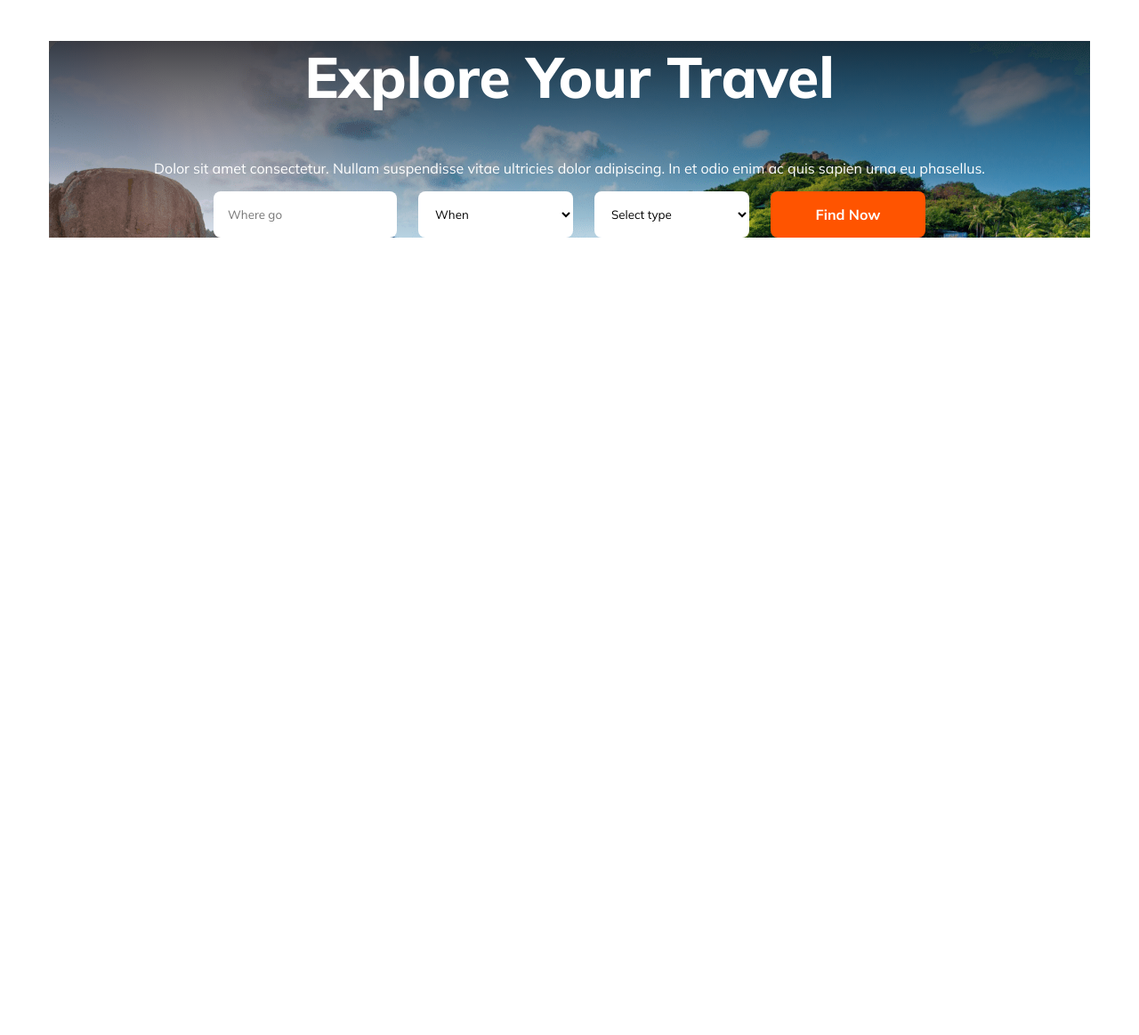
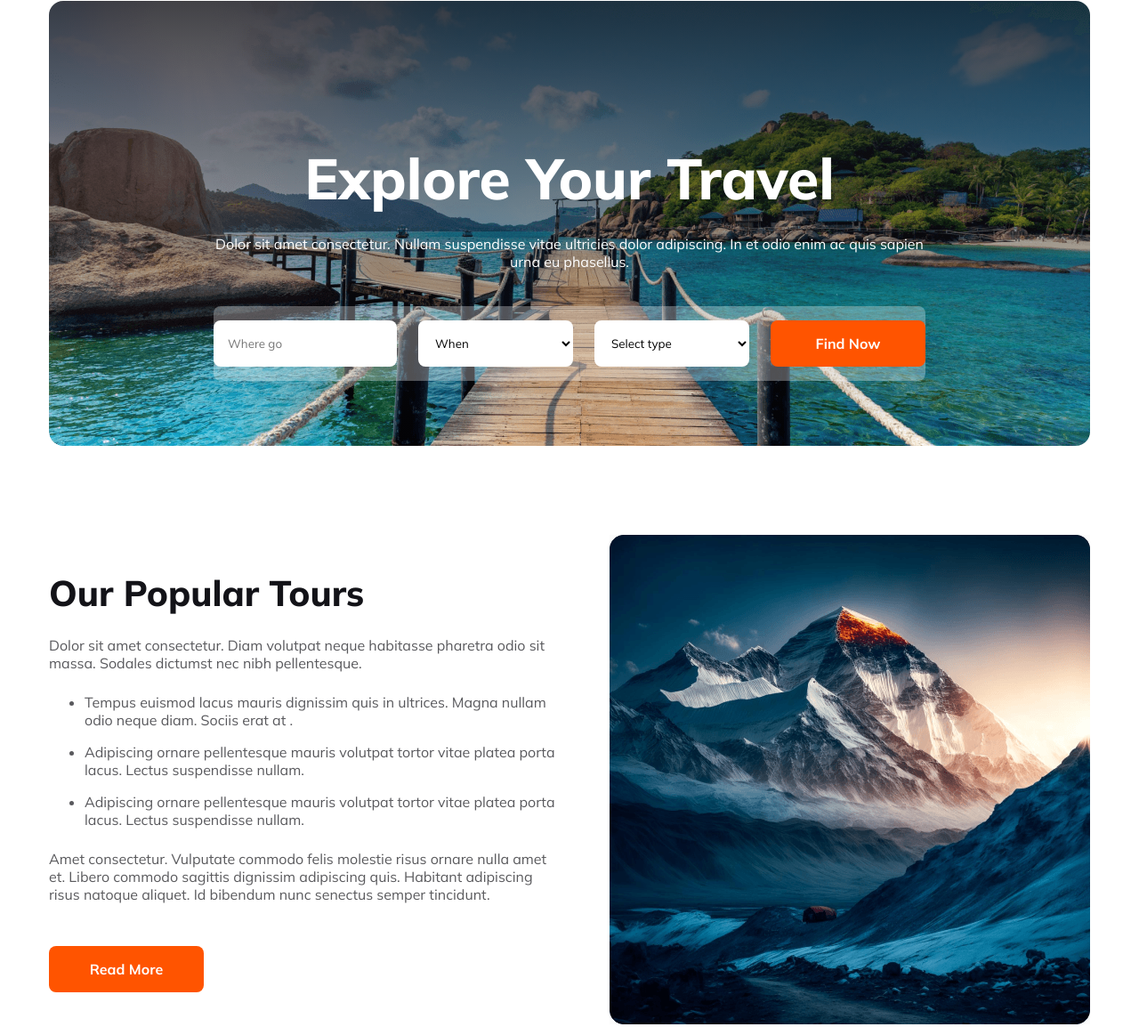
Before and after one commit to joymajumder23/second-assignment, a plain HTML site: page index.html in a window 1280 px wide. Shown: the part 7-1170 px from the top of the page at 89% size. Before the commit the page ends 800 px from the top, so only its background shows below. Drawn offline with Linux system fonts and the light colour scheme.

Commit message:
our popular tour section added

```diff
--- a/index.html
+++ b/index.html
@@ -10,12 +10,15 @@
 
 <body>
     <header>
+        <!-- banner section start here -->
         <section id="banner-section">
             <div class="banner">
                 <div class="banner-content">
                     <h1 class="banner-title">Explore Your Travel</h1>
-                    <p class="banner-des">Dolor sit amet consectetur. Nullam suspendisse vitae ultricies dolor adipiscing. In et odio enim ac quis sapien urna eu phasellus.</p>
+                    <p class="banner-des">Dolor sit amet consectetur. Nullam suspendisse vitae ultricies dolor
+                        adipiscing. In et odio enim ac quis sapien urna eu phasellus.</p>
                 </div>
+                <div class="banner-filter-bar">
                     <div class="banner-search-bar">
                         <div>
                             <input type="text" name="" id="input-banner" placeholder="Where go">
@@ -43,10 +46,35 @@
                         </div>
                     </div>
                 </div>
+            </div>
         </section>
     </header>
     <main>
-
+        <!-- Our popular tours start here -->
+        <section id="popular-tour-section">
+            <div class="popular-tour-content">
+                <h3 class="section-title">Our Popular Tours</h3>
+                <p class="popular-tour-des">
+                    Dolor sit amet consectetur. Diam volutpat neque habitasse pharetra odio sit massa. Sodales dictumst
+                    nec nibh pellentesque.
+                <ul>
+                    <li>Tempus euismod lacus mauris dignissim quis in ultrices. Magna nullam odio neque diam. Sociis
+                        erat at .</li>
+                    <li>Adipiscing ornare pellentesque mauris volutpat tortor vitae platea porta lacus. Lectus
+                        suspendisse nullam.</li>
+                    <li>Adipiscing ornare pellentesque mauris volutpat tortor vitae platea porta lacus. Lectus
+                        suspendisse nullam.</li>
+                </ul>
+                </p>
+                <p class="section-des">Amet consectetur. Vulputate commodo felis molestie risus
+                    ornare nulla amet et. Libero commodo sagittis dignissim adipiscing quis. Habitant adipiscing risus
+                    natoque aliquet. Id bibendum nunc senectus semper tincidunt.</p>
+                <button class="read btn-primary">Read More</button>
+            </div>
+            <div class="popular-tour-img">
+                <img src="Images/Rectangle 4.png" alt="">
+            </div>
+        </section>
     </main>
     <footer>
 
--- a/styles/style.css
+++ b/styles/style.css
@@ -13,7 +13,13 @@ header {
 /* banner styles start here */
 #banner-section {
     background-image: linear-gradient(180deg, rgba(19, 19, 24, 0.80) 0%, rgba(19, 19, 24, 0.00) 100%), url('../Images/bg1.png');
+    border-radius: 16px;
     background-repeat: no-repeat;
+    height: 500px;
+}
+
+.banner {
+    padding: 106px 185px;
 }
 
 .banner-content {
@@ -22,13 +28,16 @@ header {
 }
 
 .banner-title {
-    font-size: 64px;
+    font-size: 4rem;
     font-weight: 800;
+    margin-bottom: 24px;
 }
 
 .banner-des {
-    font-size: 16px;
+    font-size: 1rem;
     font-weight: 400;
+    margin-top: 0px;
+    margin-bottom: 40px;
 }
 
 /* banner select option styles */
@@ -38,10 +47,18 @@ header {
 }
 
 /* banner search bar or filter bar styles */
+.banner-filter-bar{
+    border-radius: 8px;
+    background: rgba(255, 255, 255, 0.30);
+
+}
 .banner-search-bar {
     display: flex;
     gap: 24px;
     justify-content: center;
+    margin-left: 30px;
+    margin-right: 30px;
+    padding: 16px;
 }
 
 .banner-search-bar #input-banner {
@@ -72,7 +89,42 @@ header {
     outline: none;
     background: #FF5400;
     color: #FFF;
-    font-size: 16px;
+    font-size: 1rem;
     font-weight: 700;
     padding: 16px 34px;
 }
+/* main section styles start here */
+main{
+    max-width: 1170px;
+    margin: 0 auto;
+}
+/* our popular tour styles */
+#popular-tour-section{
+    display: flex;
+    gap: 53px;
+    margin-top: 100px;
+}
+.section-title{
+    color: #131318;
+font-size: 2.5rem;
+font-weight: 800;
+margin-bottom: 0px;
+}
+.popular-tour-des, ul{
+    color: rgba(19, 19, 24, 0.70);
+font-size: 1rem;
+font-weight: 400;
+margin-top: 24px;
+}
+ul>li{
+    margin-top: 16px;
+}
+.section-des{
+    color: #5A5A5D;
+font-size: 1rem;
+font-weight: 400;
+margin-top: 24px;
+}
+.read{
+    margin-top: 32px;
+}
```
Lines whose indentation alone changed are shown as unchanged.
